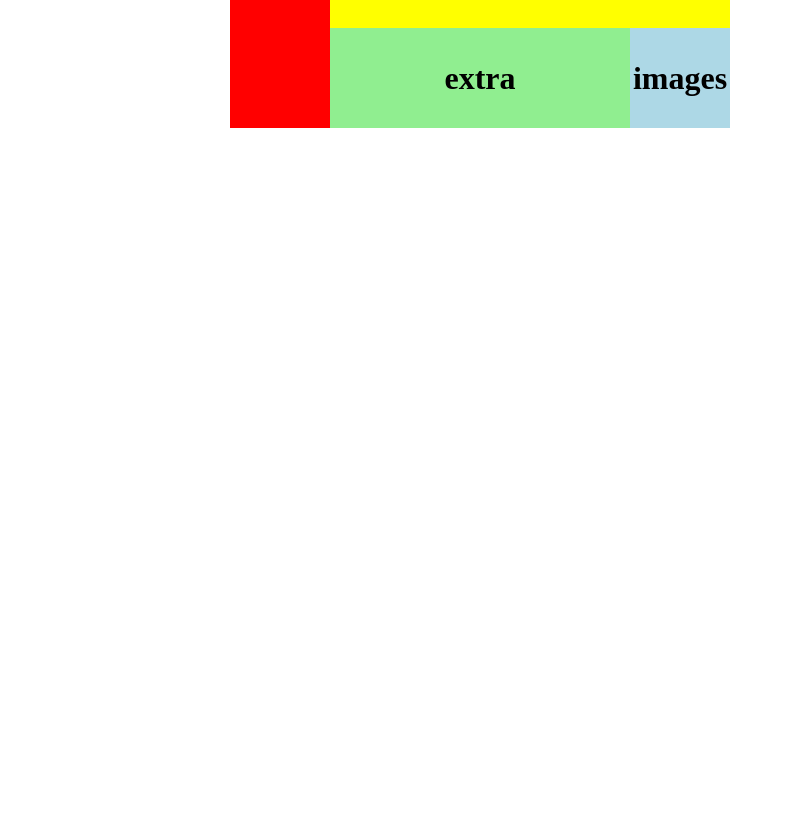
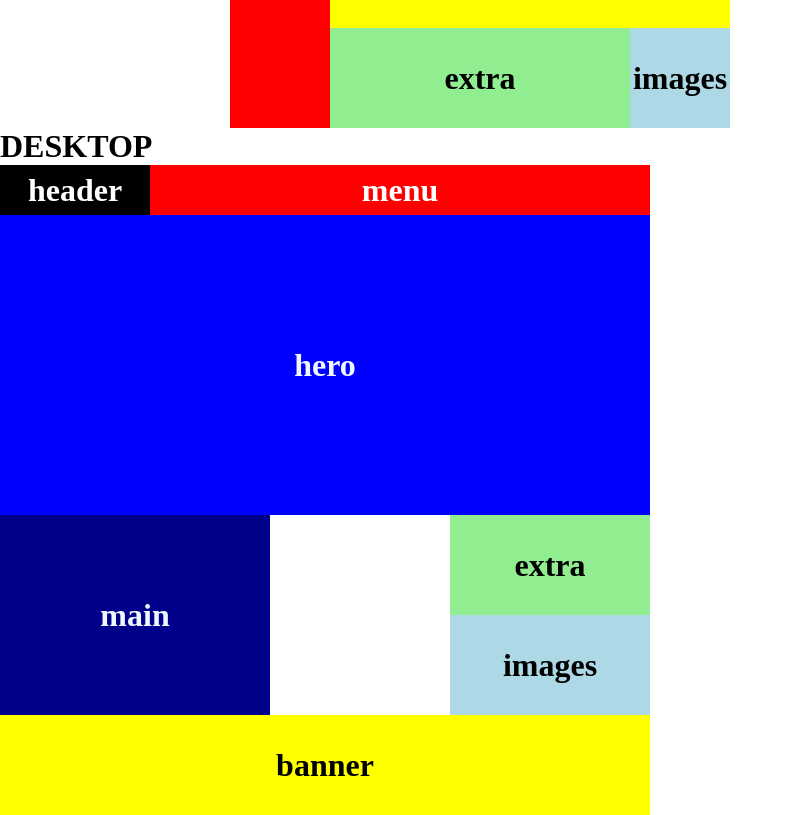
Before and after one commit to fuzzy-hub/ass-page, a plain HTML site: page index.html in a window 1280 px wide. Shown: the part 759-1574 px from the top of the page, without its empty margins (0-793 px from the left). Before the commit the page ends 887 px from the top, so only its background shows below. Drawn offline with Linux system fonts and the light colour scheme.

Commit message:
.add finish flexbox project

```diff
--- a/css/style.css
+++ b/css/style.css
@@ -98,3 +98,29 @@
     display: flex;
     gap: 30px;
 }
+.mee{
+    display: flex;
+}
+.desktop .header{
+    height: 50px;
+    width: 150px;
+}
+.desktop .menu{
+    width: 500px;
+    height: 50px;
+}
+.desktop .hero{
+    width: 650px;
+    height: 300px;
+}
+.desktop .main{
+    width: 270px;
+    height: 200px;
+}
+.desktop .fuh{
+    display: flex;
+    gap: 180px;
+}
+.desktop .banner{
+    width: 650px;
+}
--- a/index.html
+++ b/index.html
@@ -20,7 +20,6 @@
             <div class="banner"><h1>banner</h1></div>
             <div class="extra"><h1>extra</h1></div>
             <div class="images"><h1>images</h1></div>
-
         </div>
 
 
@@ -51,6 +50,23 @@
         </div>
         </div>
     </div>
+    <div class="desktop">
+        <h1>DESKTOP</h1>
+      <div class="mee">
+        <div class="header"><h1>header</h1></div>
+        <div class="menu"><h1>menu</h1></div>
+      </div>
+
+        <div class="hero"><h1>hero</h1></div>
+      <div class="fuh">
+        <div class="main"><h1>main</h1></div>
+      <div class="fuha">
+        <div class="extra"><h1>extra</h1></div>
+        <div class="images"><h1>images</h1></div>
+      </div>
+      </div>
+        <div class="banner"><h1>banner</h1></div>
+    </div>
 
 </body>
 
```
